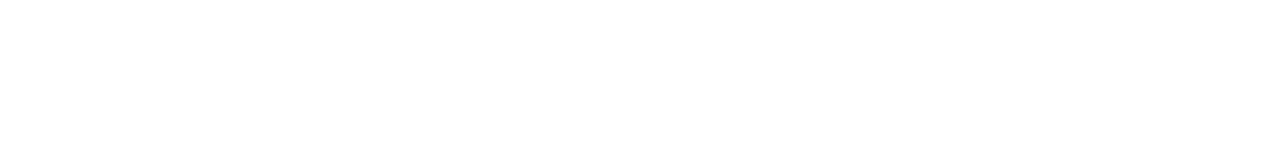
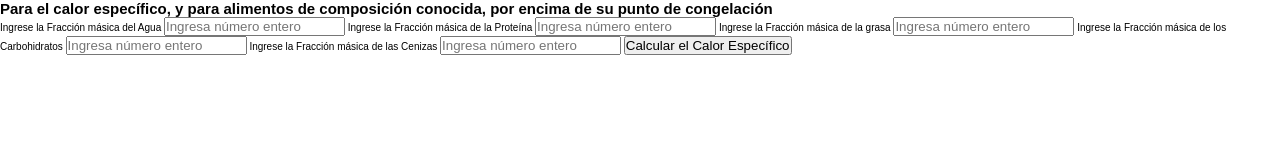
Before and after one commit to KevinChari/ExperimentosUEA, a plain HTML site: page index.html in a window 1280 px wide. Drawn offline with Linux system fonts and the light colour scheme; a web font is replaced by a local one.

Commit message:
toda la lógica del cálculo del calor específico

```diff
--- a/index.html
+++ b/index.html
@@ -5,8 +5,42 @@
     <meta http-equiv="X-UA-Compatible" content="IE=edge">
     <meta name="viewport" content="width=device-width, initial-scale=1.0">
     <title>Experimentos</title>
+    <link rel="stylesheet" href="./style.css">
+    <link rel="stylesheet" href="https://use.typekit.net/nhv4qhf.css">
 </head>
 <body>
+    <section>
+        <h2>Para el calor específico, y para alimentos de composición conocida, por encima de su punto de congelación</h2>
+        <form>
+            <label for="masasAgua">
+                Ingrese la Fracción másica del Agua
+            </label>
+            <input id="masasAgua" type="number" placeholder="Ingresa número entero">
+            <label for="masasProteina">
+                Ingrese la Fracción másica de la Proteína
+            </label>
+            <input id="masasProteina" type="number" placeholder="Ingresa número entero">
+            <label for="masasGrasa">
+                Ingrese la Fracción másica de la grasa
+            </label>
+            <input id="masasGrasa" type="number" placeholder="Ingresa número entero">
+            <label for="masasCarbo">
+                Ingrese la Fracción másica de los Carbohidratos
+            </label>
+            <input id="masasCarbo" type="number" placeholder="Ingresa número entero">
+            <label for="masasCeniz">
+                Ingrese la Fracción másica de las Cenizas
+            </label>
+            <input id="masasCeniz" type="number" placeholder="Ingresa número entero">
+            <button type="button" onclick="onclickCalcularCalorEspecifico()">
+                Calcular el Calor Específico
+            </button>
+        </form>
 
+        <p id="ResultCalor"></p>
+    </section>
+
+
+    <script src="./logica.js"></script>
 </body>
 </html>
--- a/logica.js
+++ b/logica.js
@@ -0,0 +1,45 @@
+
+const fraccMasicaAgua = 4.180;
+const fraccMasicaProteina = 1.711;
+const fraccMasicaGrasa = 1.928;
+const fraccMasicaCarbohidratos = 1.547;
+const fraccMasicaCenizas = 0.908;
+
+
+
+
+function calcularConstantes(value1, value2, value3, value4, value5) {
+    const masaAgua = fraccMasicaAgua * value1;
+    const masaProteina = fraccMasicaProteina * value2;
+    const masaGrasa = fraccMasicaGrasa * value3;
+    const masaCarbohidratos = fraccMasicaCarbohidratos * value4;
+    const masaCenizas = fraccMasicaCenizas * value5;
+
+
+    return masaAgua + masaProteina + masaGrasa + masaCarbohidratos + masaCenizas;
+};
+
+
+
+function onclickCalcularCalorEspecifico() {
+    const MasasAgua = document.getElementById("masasAgua");
+    const aguaValue = MasasAgua.value;
+
+    const MasasProteina = document.getElementById("masasProteina");
+    const proteinaValue = MasasProteina.value;
+
+    const MasasGrasa = document.getElementById("masasGrasa");
+    const grasaValue = MasasGrasa.value;
+
+    const MasasCarbo = document.getElementById("masasCarbo");
+    const carboValue = MasasCarbo.value;
+
+    const MasasCeniz = document.getElementById("masasCeniz");
+    const cenizValue = MasasCeniz.value;
+
+
+    const constantes = calcularConstantes(aguaValue, proteinaValue, grasaValue, carboValue, cenizValue);
+
+    const resultCalor = document.getElementById("ResultCalor");
+    resultCalor.innerText = `El calor específico es ${constantes} J`;
+}
--- a/style.css
+++ b/style.css
@@ -0,0 +1,13 @@
+* {
+    margin: 0;
+    padding: 0;
+    box-sizing: border-box;
+}
+
+html {
+    font-size: 62.5%;
+}
+
+body {
+    font-family: poppins, sans-serif;
+}
```
